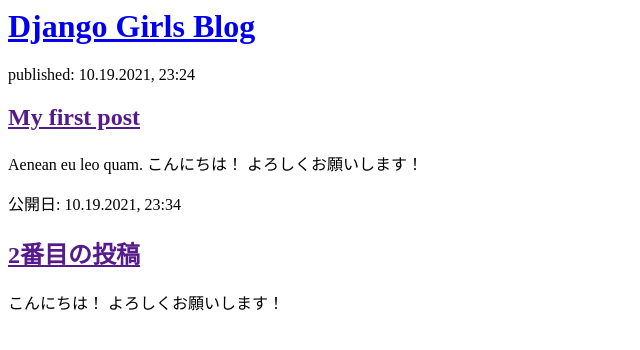
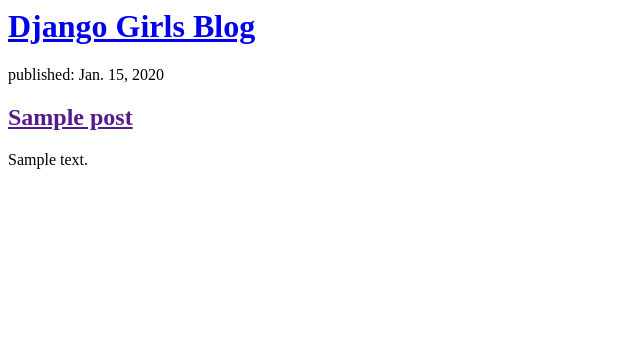
Before and after one commit to Nfnat0/my-first-blog, a Django app: page / in a window 1280 px wide. Shown: the top 350 px of the page, without its empty margins (0-640 px from the left). Run offline with Django 3.2, Linux system fonts and the light colour scheme; tables that the repository leaves empty hold one stand-in row (values such as "Sample post").

Commit message:
Modified templates to display posts from database.

```diff
--- a/blog/templates/blog/post_list.html
+++ b/blog/templates/blog/post_list.html
@@ -1,25 +1,11 @@
-<html>
+<div>
+    <h1><a href="/">Django Girls Blog</a></h1>
+</div>
 
-<head>
-    <title>Django Girls blog</title>
-</head>
-
-<body>
-    <div>
-        <h1><a href="/">Django Girls Blog</a></h1>
-    </div>
-
-    <div>
-        <p>published: 10.19.2021, 23:24</p>
-        <h2><a href="">My first post</a></h2>
-        <p>Aenean eu leo quam. こんにちは！ よろしくお願いします！ </p>
-    </div>
-
-    <div>
-        <p>公開日: 10.19.2021, 23:34</p>
-        <h2><a href="">2番目の投稿</a></h2>
-        <p> こんにちは！ よろしくお願いします！ </p>
-    </div>
-</body>
-
-</html>
+{% for post in posts %}
+<div>
+    <p>published: {{ post.published_date }}</p>
+    <h2><a href="">{{ post.title }}</a></h2>
+    <p>{{ post.text|linebreaksbr }}</p>
+</div>
+{% endfor %}
--- a/blog/views.py
+++ b/blog/views.py
@@ -1,5 +1,10 @@
 from django.shortcuts import render
+from .models import Post
+from django.utils import timezone
 
 
 def post_list(request):
-    return render(request, 'blog/post_list.html', {})
+
+    posts = Post.objects.filter(
+        published_date__lte=timezone.now()).order_by('published_date')
+    return render(request, 'blog/post_list.html', {'posts': posts})
```
